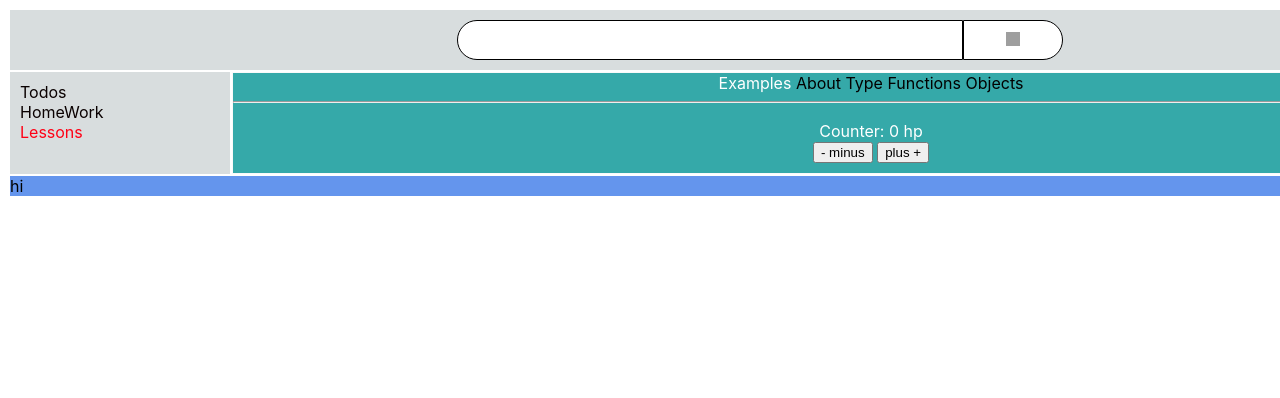
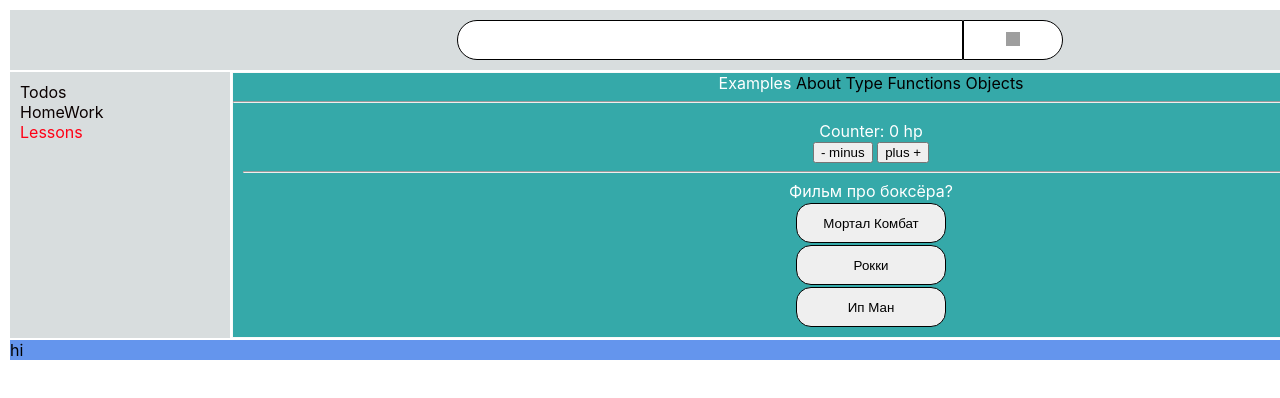
Before and after one commit to VladimirShumliaiev/Type-script-React, a React (Create React App) app in the folder my-app/: page /lessons/examples in a window 1280 px wide. Shown: the top 398 px of the page. Built offline with nearby package versions, Linux system fonts and the light colour scheme; grey boxes are pictures that could not be loaded.

Commit message:
+++add 01.03.2023 20:24

```diff
--- a/my-app/src/Components/mainContent/Lessons/Components Lessons/Examples/Examples.tsx
+++ b/my-app/src/Components/mainContent/Lessons/Components Lessons/Examples/Examples.tsx
@@ -1,5 +1,6 @@
 import React, {FC, useState} from 'react';
 import Count from "./Count";
+import Quiz from "./Quiz/Quiz";
 
 const Examples: FC = () => {
     const [count, setCount] = useState(0)
@@ -17,6 +18,8 @@ const Examples: FC = () => {
     return (
         <div>
             <Count count={count} setCount={setCount}/>
+            <hr/>
+            <Quiz/>
         </div>
     );
 };
--- /dev/null
+++ b/my-app/src/Components/mainContent/Lessons/Components Lessons/Examples/Quiz/Game.tsx
@@ -0,0 +1,27 @@
+import React, {FC} from 'react';
+import style from './Quiz.module.css'
+
+type Question = {
+    id: number
+    title: string
+    variants: string[]
+    correct: number
+}
+
+type GameProp = {
+    question: Question
+    onClickVariants: (index: number) => void
+}
+
+const Game: FC<GameProp> = ({onClickVariants, question }) => {
+    return (
+        <div>
+            {question.title}
+            {
+                question.variants.map((e, index) => <div><button className={style.button} onClick={() => onClickVariants(index)}>{e}</button></div>)
+            }
+        </div>
+    );
+};
+
+export default Game;
--- /dev/null
+++ b/my-app/src/Components/mainContent/Lessons/Components Lessons/Examples/Quiz/Quiz.module.css
@@ -0,0 +1,17 @@
+.button {
+    border-radius: 15px;
+    border: 1px solid;
+    height: 40px;
+    width: 150px;
+    padding: 5px;
+    margin-top: 2px;
+}
+
+.result {
+    text-align: center;
+    margin: 0 auto;
+}
+.result img {
+    width: 300px;
+    height: 300px;
+}
--- /dev/null
+++ b/my-app/src/Components/mainContent/Lessons/Components Lessons/Examples/Quiz/Quiz.tsx
@@ -0,0 +1,32 @@
+import React, {FC, useState} from 'react';
+import gameList from "./gameList";
+import Game from "./Game";
+import Result from "./Result";
+
+
+
+const Quiz: FC = () => {
+    const [step, setStep] = useState(0)
+    const [correct, setCorrect] = useState(0)
+
+    const onClickVariants = (index: number) => {
+        setStep(step + 1)
+
+        if (index === question.correct) {
+            setCorrect(correct + 1)
+        }
+    }
+
+    const question = gameList[step]
+
+
+    return (
+        <div>
+            {
+                step !== gameList.length ? <Game question={question} onClickVariants={onClickVariants}/> : <Result correct={correct}/>
+            }
+        </div>
+    );
+};
+
+export default Quiz;
--- /dev/null
+++ b/my-app/src/Components/mainContent/Lessons/Components Lessons/Examples/Quiz/Result.tsx
@@ -0,0 +1,26 @@
+import React, {FC} from 'react';
+import gameList from "./gameList";
+import style from './Quiz.module.css'
+
+type ResultProp = {
+    correct: number
+}
+
+const Result: FC<ResultProp> = ({correct}) => {
+    return (
+        <div className={style.result}>
+                <img src="https://gazeta19.ru/media/k2/items/cache/4e24ef2452a14787a5872b83cf3e3244_XL.jpg" alt=""/>
+            <div>
+                вы ответили на {correct} ответа из {gameList.length} вариантов
+            </div>
+            <div>
+                <a href="examples">
+                    <button>New game</button>
+                </a>
+            </div>
+
+        </div>
+    );
+};
+
+export default Result;
--- /dev/null
+++ b/my-app/src/Components/mainContent/Lessons/Components Lessons/Examples/Quiz/gameList.ts
@@ -0,0 +1,26 @@
+
+const gameList = [
+    {
+        id: 1,
+        title: 'Фильм про боксёра?',
+        variants: ['Мортал Комбат', 'Рокки', 'Ип Ман'],
+        correct: 1,
+    },
+    {
+        id: 2,
+        title: 'Сериал про учёных',
+        variants: ['Теория большого взрыва', 'Во все тяжкие', 'Игра престолов'],
+        correct: 0,
+    },
+    {
+        id: 3,
+        title: 'фильм про любовь?',
+        variants: [
+            'Чужой',
+            'Три метра над уровнем неба',
+            'Пила',
+        ],
+        correct: 1,
+    },
+]
+export default gameList
```
